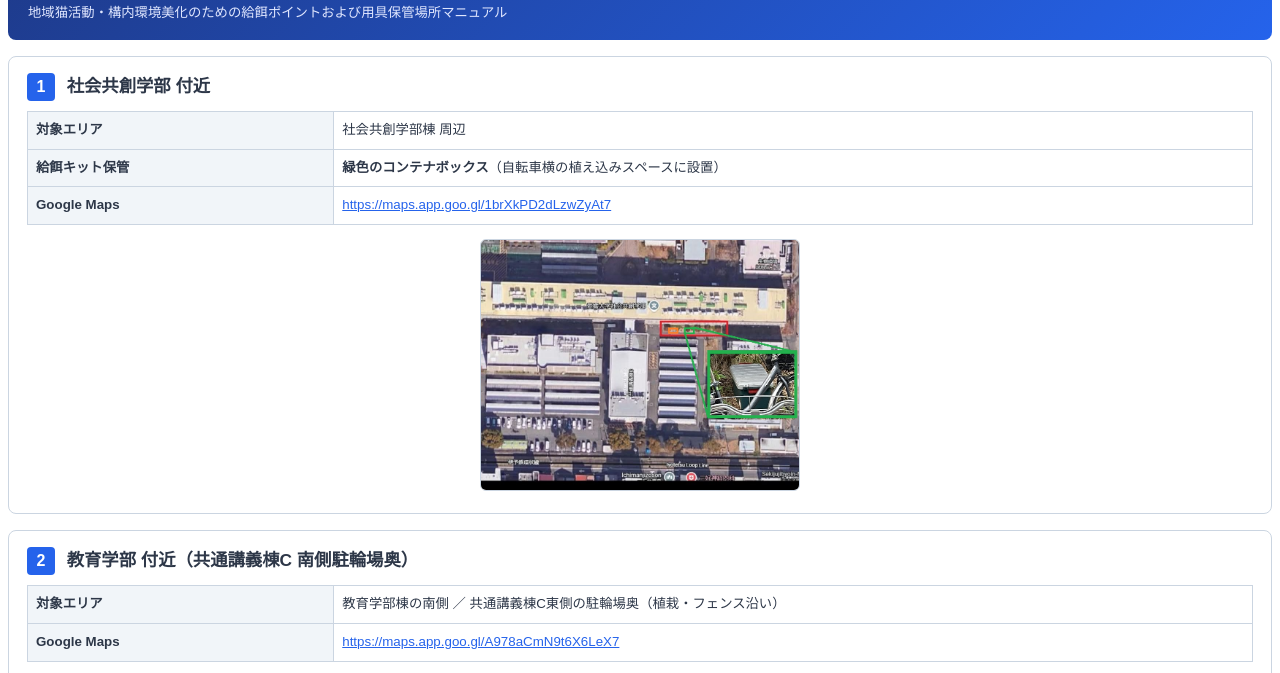
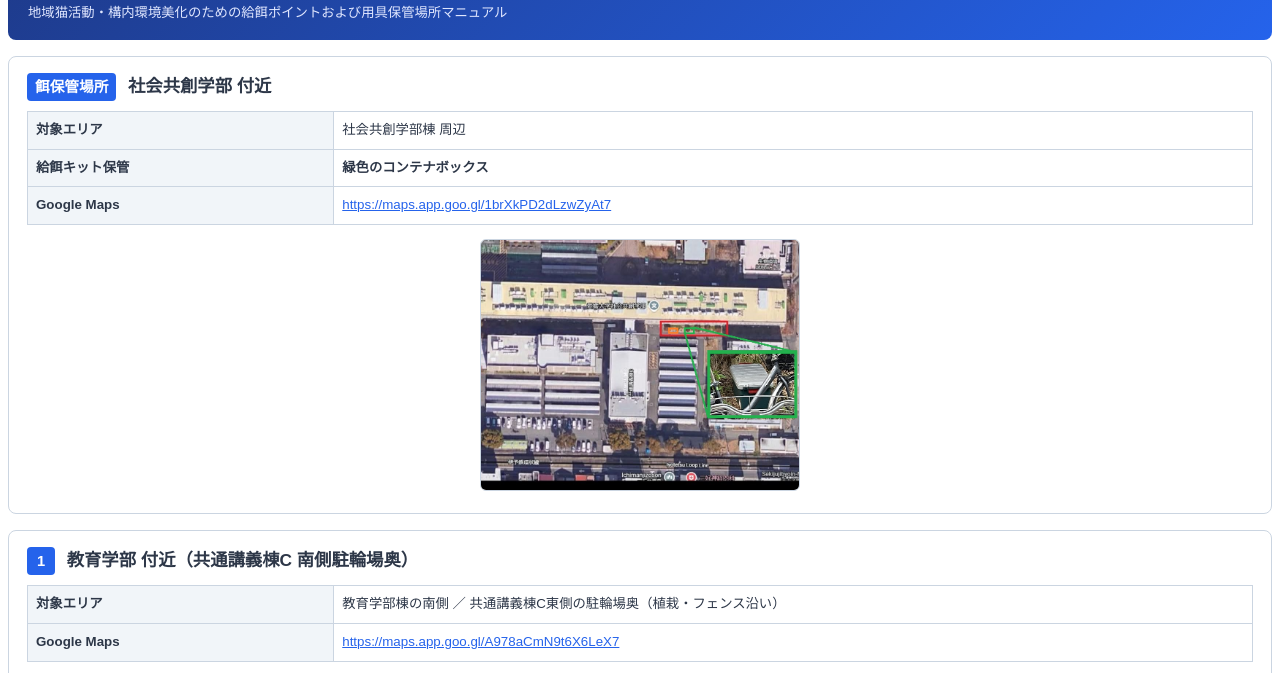
Before and after one commit to mikan-0123/cat-instruction, a plain HTML site: page index.html in a window 1280 px wide. Shown: the part 64-737 px from the top of the page. Drawn offline with Linux system fonts and the light colour scheme.

Commit message:
Update index.html

```diff
--- a/index.html
+++ b/index.html
@@ -40,15 +40,17 @@ body {
 }
 .spot-badge {
     display: inline-block;
-    width: 28px;
+    min-width: 28px;
+    padding: 0 8px;
     height: 28px;
     background: #2563eb;
     color: white;
     font-weight: bold;
-    font-size: 12pt;
+    font-size: 11pt;
     text-align: center;
     border-radius: 4px;
     line-height: 28px;
+    box-sizing: border-box;
 }
 .spot-name {
     font-size: 13pt;
@@ -82,7 +84,7 @@ a:hover {
     color: #1e3a8a;
     text-decoration: none;
 }
-/* 画像用のスタイルを追加 */
+/* 画像用のスタイル */
 .spot-image-wrapper {
     text-align: center;
     margin-top: 12px;
@@ -113,10 +115,10 @@ a:hover {
     <div class="subtitle">地域猫活動・構内環境美化のための給餌ポイントおよび用具保管場所マニュアル</div>
 </div>
 
-<!-- SPOT 1 -->
+<!-- SPOT: 餌保管場所 -->
 <div class="spot-card">
     <div>
-        <span class="spot-badge">1</span>
+        <span class="spot-badge">餌保管場所</span>
         <span class="spot-name">社会共創学部 付近</span>
     </div>
     <table class="info-table">
@@ -126,23 +128,23 @@ a:hover {
         </tr>
         <tr>
             <th>給餌キット保管</th>
-            <td><strong>緑色のコンテナボックス</strong>（自転車横の植え込みスペースに設置）</td>
+            <td><strong>緑色のコンテナボックス</strong></td>
         </tr>
         <tr>
             <th>Google Maps</th>
             <td><a href="https://maps.app.goo.gl/1brXkPD2dLzwZyAt7" target="_blank" rel="noopener noreferrer">https://maps.app.goo.gl/1brXkPD2dLzwZyAt7</a></td>
         </tr>
     </table>
-    <!-- SPOT 1 画像: 同じ階層にあることを明示 -->
+    <!-- 画像 -->
     <div class="spot-image-wrapper">
         <img src="./food.png" onerror="this.onerror=null; this.src='./food.jpg';" alt="社会共創学部 付近の画像" class="spot-image">
     </div>
 </div>
 
-<!-- SPOT 2 -->
+<!-- SPOT 1 -->
 <div class="spot-card">
     <div>
-        <span class="spot-badge">2</span>
+        <span class="spot-badge">1</span>
         <span class="spot-name">教育学部 付近（共通講義棟C 南側駐輪場奥）</span>
     </div>
     <table class="info-table">
@@ -155,16 +157,16 @@ a:hover {
             <td><a href="https://maps.app.goo.gl/A978aCmN9t6X6LeX7" target="_blank" rel="noopener noreferrer">https://maps.app.goo.gl/A978aCmN9t6X6LeX7</a></td>
         </tr>
     </table>
-    <!-- SPOT 2 画像: 同じ階層にあることを明示 -->
+    <!-- 画像 -->
     <div class="spot-image-wrapper">
         <img src="./edu.png" onerror="this.onerror=null; this.src='./edu.jpg';" alt="教育学部 付近の画像" class="spot-image">
     </div>
 </div>
 
-<!-- SPOT 3 -->
+<!-- SPOT 2 -->
 <div class="spot-card">
     <div>
-        <span class="spot-badge">3</span>
+        <span class="spot-badge">2</span>
         <span class="spot-name">愛媛大学ミュージアム・講義棟A 付近（デッキ周辺）</span>
     </div>
     <table class="info-table">
@@ -181,14 +183,14 @@ a:hover {
             <td><a href="https://maps.app.goo.gl/8P7zoT8BDSAf7DAr5" target="_blank" rel="noopener noreferrer">https://maps.app.goo.gl/8P7zoT8BDSAf7DAr5</a></td>
         </tr>
     </table>
-    <!-- SPOT 3 画像: 同じ階層にあることを明示 -->
+    <!-- 画像 -->
     <div class="spot-image-wrapper">
         <img src="./dekki.png" onerror="this.onerror=null; this.src='./dekki.jpg';" alt="愛媛大学ミュージアム・講義棟A 付近の画像" class="spot-image">
     </div>
 </div>
 
 <div class="footer-instruction">
-    最後に皿をトイレの洗面台などで軽く流してもとの１に戻してください
+    最後に皿をトイレの洗面台などで軽く流してもとの餌保管場所に戻してください
 </div>
 
 </body>
```
